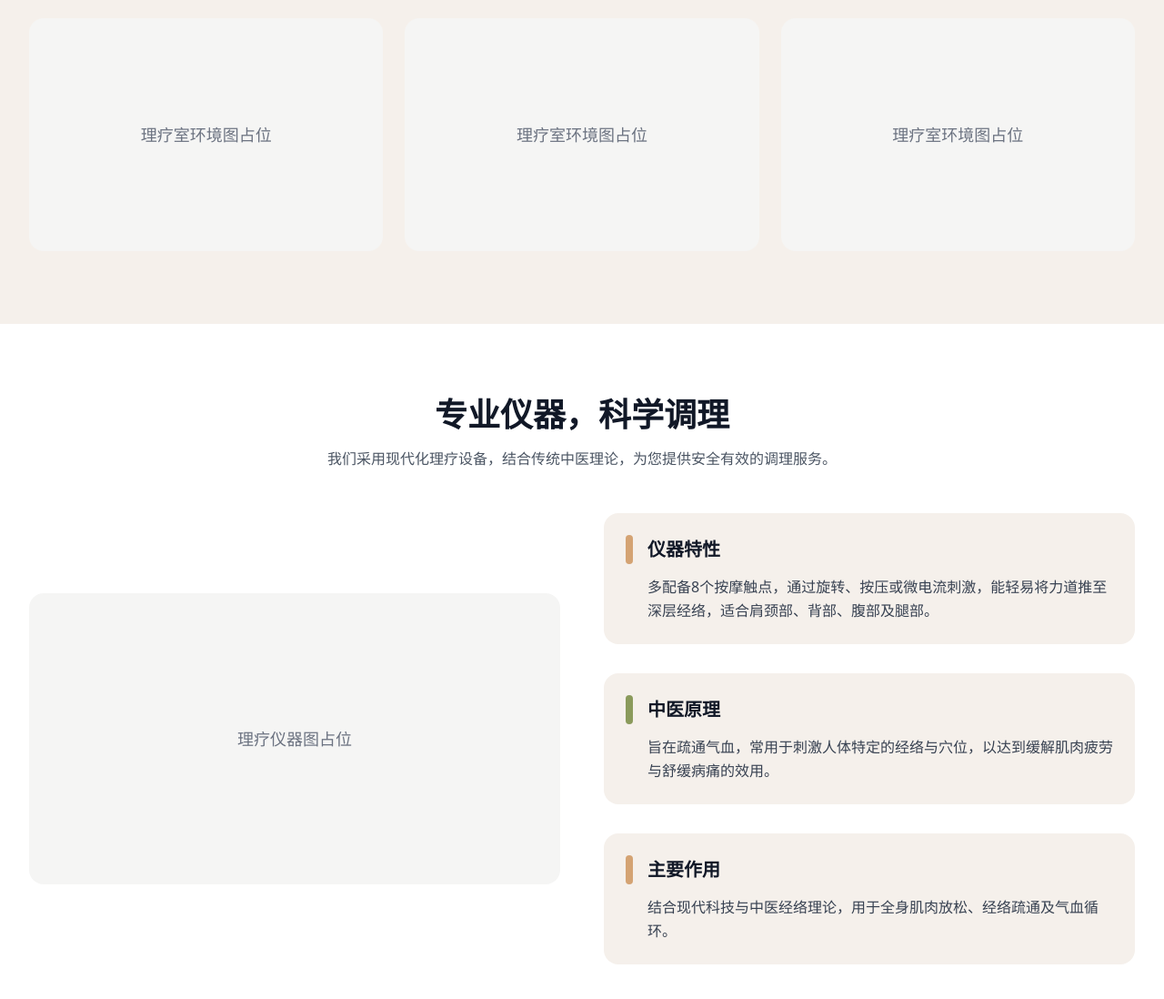
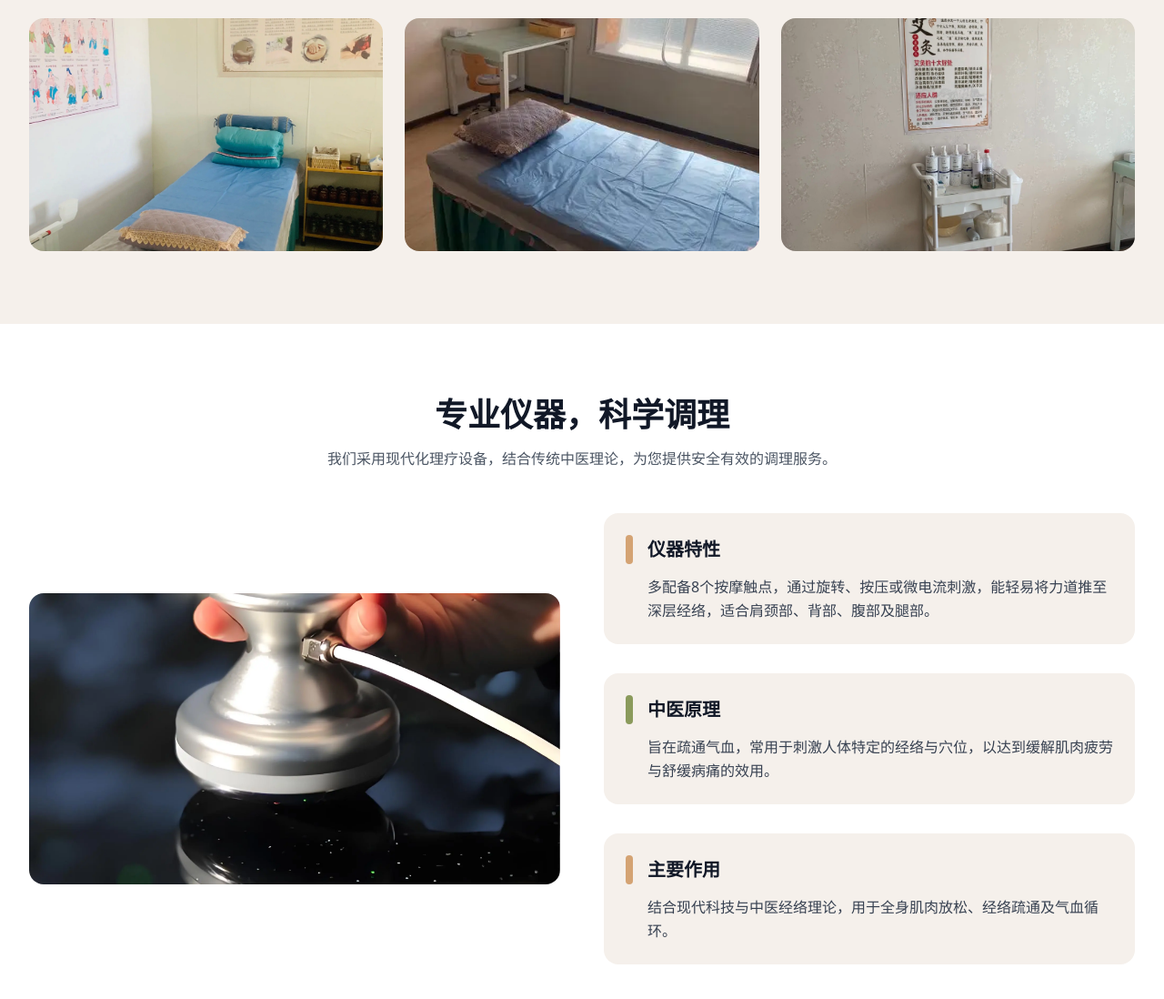
Before and after one commit to jiabeijk/chenjie-clinic, a plain HTML site: page index.html in a window 1280 px wide. Shown: the part 1440-2538 px from the top of the page at 91% size. Drawn offline with nearby package versions, Linux system fonts and the light colour scheme.

Commit message:
增加图片

```diff
--- a/index.html
+++ b/index.html
@@ -256,20 +256,34 @@
           舒适环境，安心体验
         </h2>
         <div class="grid grid-cols-1 md:grid-cols-2 lg:grid-cols-3 gap-6">
-          <div
-            class="bg-stone-100 rounded-2xl h-64 flex items-center justify-center fade-in-up"
-          >
-            <p class="text-gray-500 text-lg">理疗室环境图占位</p>
+          <!-- 图片1 -->
+          <div class="bg-stone-100 rounded-2xl h-64 overflow-hidden fade-in-up">
+            <img
+              src="images/room-1.webp"
+              alt="理疗室环境展示1"
+              class="w-full h-full object-cover"
+              loading="lazy"
+            />
           </div>
-          <div
-            class="bg-stone-100 rounded-2xl h-64 flex items-center justify-center fade-in-up"
-          >
-            <p class="text-gray-500 text-lg">理疗室环境图占位</p>
+
+          <!-- 图片2 -->
+          <div class="bg-stone-100 rounded-2xl h-64 overflow-hidden fade-in-up">
+            <img
+              src="images/room-2.webp"
+              alt="理疗室环境展示2"
+              class="w-full h-full object-cover"
+              loading="lazy"
+            />
           </div>
-          <div
-            class="bg-stone-100 rounded-2xl h-64 flex items-center justify-center fade-in-up"
-          >
-            <p class="text-gray-500 text-lg">理疗室环境图占位</p>
+
+          <!-- 图片3 -->
+          <div class="bg-stone-100 rounded-2xl h-64 overflow-hidden fade-in-up">
+            <img
+              src="images/room-3.webp"
+              alt="理疗室环境展示3"
+              class="w-full h-full object-cover"
+              loading="lazy"
+            />
           </div>
         </div>
       </div>
@@ -288,11 +302,14 @@
         </p>
 
         <div class="grid grid-cols-1 lg:grid-cols-2 gap-12 items-center">
-          <!-- 仪器图片占位 -->
-          <div
-            class="bg-stone-100 rounded-2xl h-80 flex items-center justify-center fade-in-up"
-          >
-            <p class="text-gray-500 text-lg">理疗仪器图占位</p>
+          <!-- 仪器图片 -->
+          <div class="bg-stone-100 rounded-2xl h-80 overflow-hidden fade-in-up">
+            <img
+              src="images/jly.webp"
+              alt="理疗仪器展示"
+              class="w-full h-full object-cover"
+              loading="lazy"
+            />
           </div>
 
           <!-- 仪器说明 -->
--- a/main.js
+++ b/main.js
@@ -125,11 +125,8 @@ async function handleFormSubmit(event) {
   try {
     // 发送到 Cloudflare Worker
     const response = await fetch("https://api.ipeep.art", {
-      // ✅ 改为 "/"
       method: "POST",
-      headers: {
-        "Content-Type": "application/json",
-      },
+      headers: { "Content-Type": "application/json" },
       body: JSON.stringify(formData),
     });
 
```
Also changed, not shown: images/jly.webp (added), images/room-1.webp (added), images/room-2.webp (added), images/room-3.webp (added).
